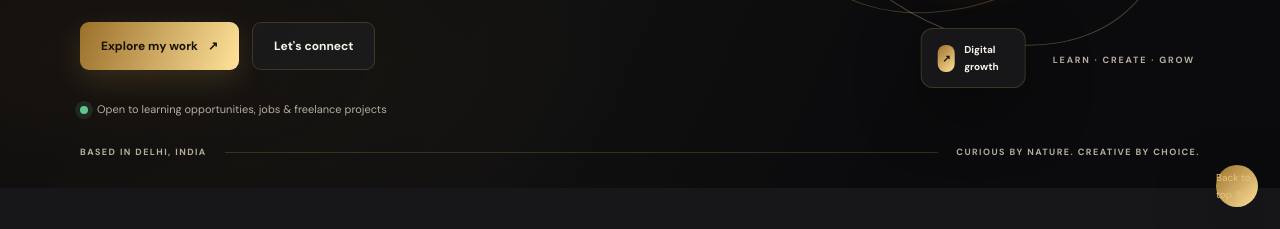
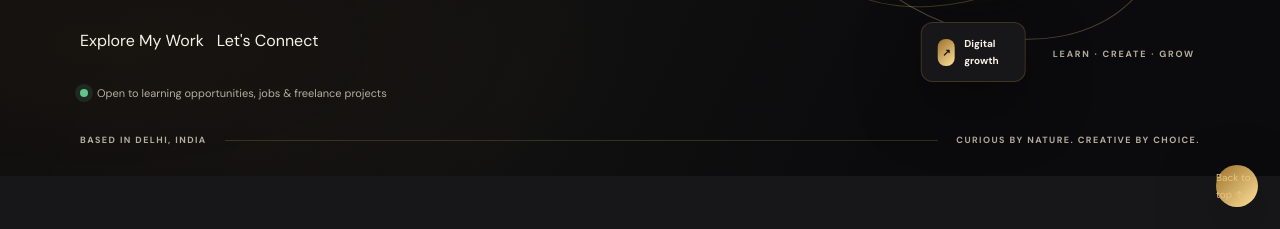
Before and after one commit to Vaishnaviagg-ops/vaishnavi-portfolio, a plain HTML site: page index.html in a window 1280 px wide. Shown: the part 571-800 px from the top of the page. Drawn offline with nearby package versions, Linux system fonts and the light colour scheme.

Commit message:
Update index.html

```diff
--- a/index.html
+++ b/index.html
@@ -31,8 +31,8 @@
 <h1>Building Brands.<br><span class="gold-text">Growing Businesses.</span></h1>
           <p class="hero-intro">Hi, I'm <strong>Vaishnavi</strong> — a Digital Marketing Learner & Practitioner from Delhi, India. I work on practical digital marketing activities and website projects, combining creative ideas with a business-focused approach to help brands build a stronger online presence.</p>
           <div class="hero-actions">
-            <a class="btn btn-primary" href="#projects">Explore my work <span aria-hidden="true">↗</span></a>
-            <a class="btn btn-outline" href="#contact">Let's connect</a>
+<a href="#projects" class="...">Explore My Work</a>
+<a href="#contact" class="...">Let's Connect</a>
           </div>
           <div class="hero-note"><span class="availability-dot"></span> Open to learning opportunities, jobs & freelance projects</div>
         </div>
```
